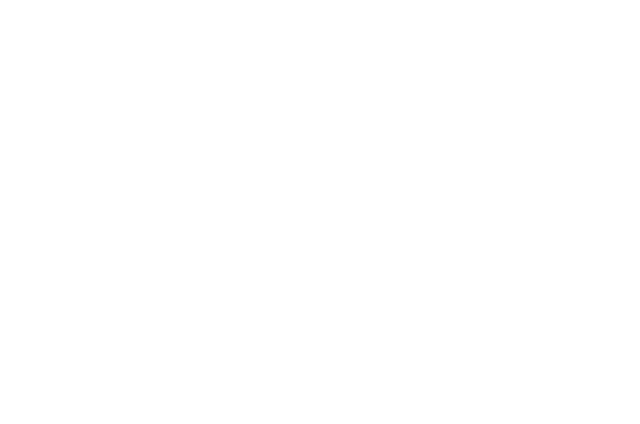
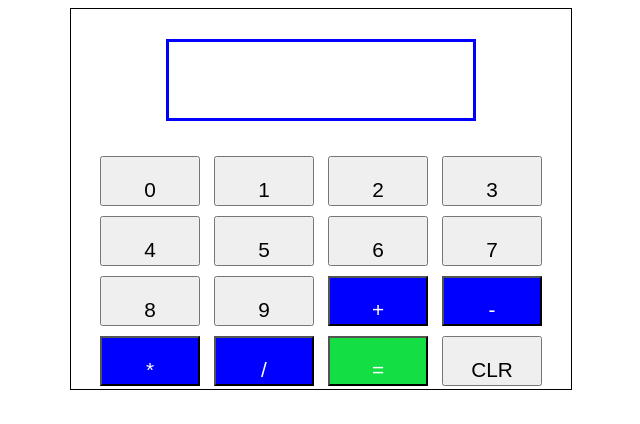
Before and after one commit to sernamalala/TOP-Calculator-Project, a plain HTML site: page index.html in a window 1280 px wide. Shown: the whole page, without its empty margins (319-959 px from the left). Drawn offline with Linux system fonts and the light colour scheme.

Commit message:
got a working 2 digit calculator

```diff
--- a/index.html
+++ b/index.html
@@ -7,7 +7,29 @@
     <link rel="stylesheet" href="./styles.css">
 </head>
 <body>
+    <div id="calculator">
+        <input for="" id="screen-input"/>
 
+        <div id="calc-buttons">
+            <button class="num-button">0</button>
+            <button class="num-button">1</button>
+            <button class="num-button">2</button>
+            <button class="num-button">3</button>
+            <button class="num-button">4</button>
+            <button class="num-button">5</button>
+            <button class="num-button">6</button>
+            <button class="num-button">7</button>
+            <button class="num-button">8</button>
+            <button class="num-button">9</button>
+
+            <button id="add" class="num-button">+</button>
+            <button id="sub" class="num-button">-</button>
+            <button id="mul" class="num-button">*</button>
+            <button id="div" class="num-button">/</button>
+            <button id="equal">=</button>
+            <button id="clear">CLR</button>
+        </div>
+    </div>
     <script src="./script.js"></script>
 </body>
 </html>
--- a/script.js
+++ b/script.js
@@ -39,9 +39,44 @@ function divide(a,b) {
         return a/b;
     }
 
-    return ("Cannot divide by Zero!!");
+    return ("😭😭");
 
 
 }
 
 console.log(calculator(1,0,"/"));
+
+
+//EVENT LISTENERS
+
+const buttons = document.querySelectorAll(".num-button");
+const input = document.getElementById("screen-input");
+const clearButton = document.getElementById("clear");
+const equalButton = document.getElementById("equal");
+clearButton.addEventListener("click",function () {
+    input.value = "";
+
+})
+
+buttons.forEach((button)=>{
+
+    button.addEventListener("click", function(){
+        input.value += button.innerHTML;
+    })
+
+})
+
+equalButton.addEventListener("click",function() {
+
+    if(input.value.length>0 && /[+\-*/]/.test(input.value)){
+
+        let string = input.value;
+        let parts = string.split(/([+\-*/])/);
+        let num1 = Number(parts[0]);
+        let op = parts[1];
+        let num2 = Number(parts[2]);
+
+        let result = calculator(num1,num2,op);
+        input.value = result;
+    }
+})
--- a/styles.css
+++ b/styles.css
@@ -0,0 +1,37 @@
+#calculator{
+    border: 1px solid black;
+    width: 500px;
+    height: 380px;
+    margin: 0 auto;
+}
+#screen-input{
+    font-size: 4em;
+    display: block;
+    margin: 0 auto;
+    border: 3px solid blue;
+    height: fit-content;
+    width: 300px;
+    margin-bottom: 30px;
+    margin-top: 30px;
+}
+#calc-buttons{
+   text-align: center;
+}
+#calc-buttons button{
+    width: 100px;
+    height: 50px;
+    padding: 20px;
+    margin: 5px;
+    font-size: 1.3em;
+
+}
+
+#add,#sub,#mul,#div{
+background-color: blue;
+color: white;
+}
+
+#equal{
+    background-color: rgb(19, 222, 67);
+    color: white;
+    }
```
